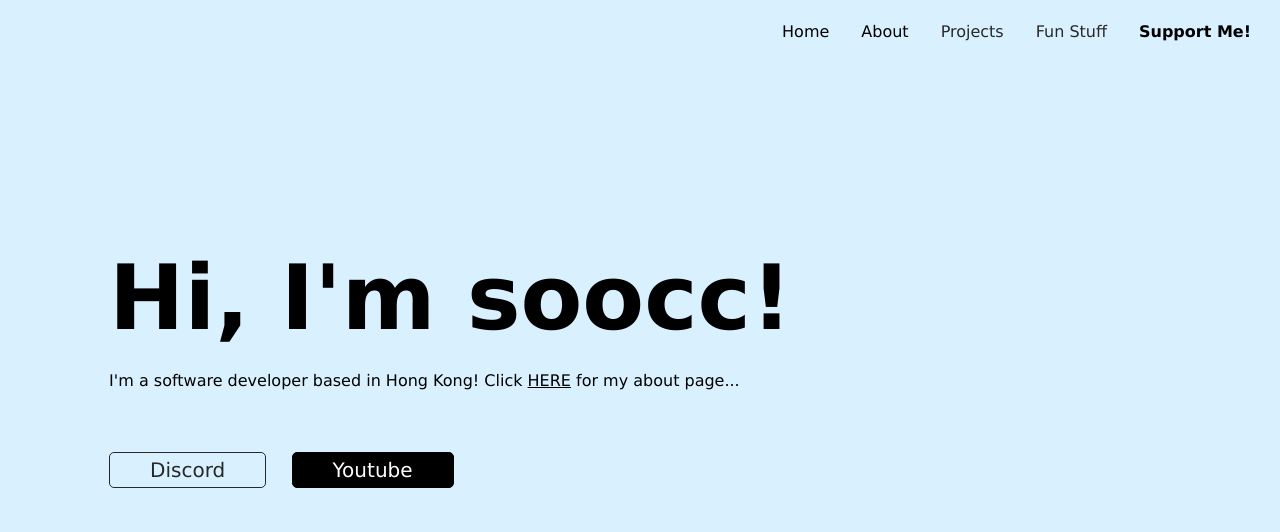
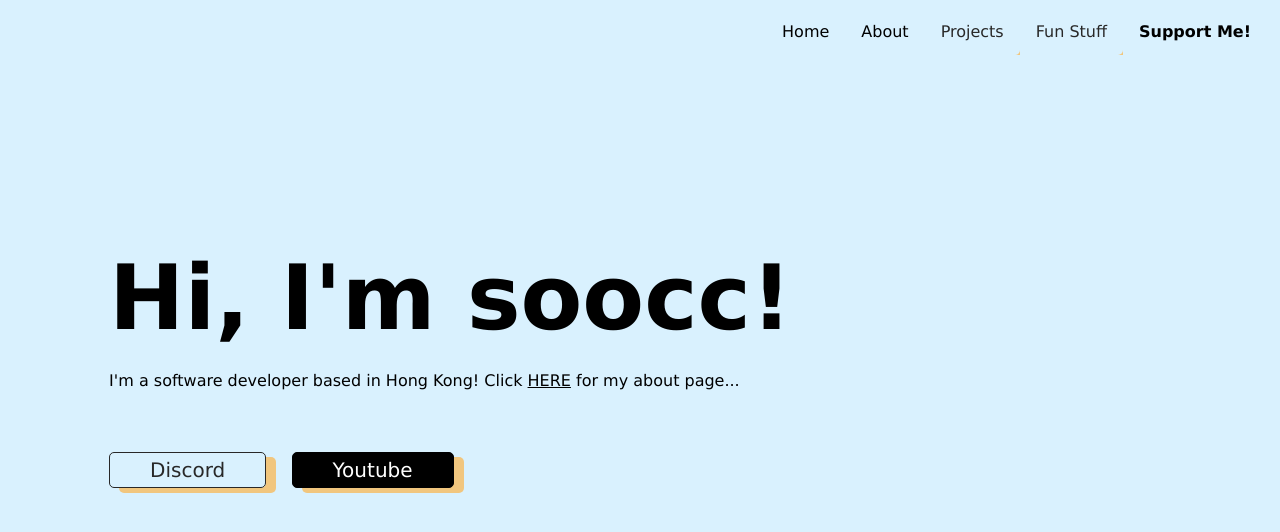
Before and after one commit to soocc/sooccsocks2, a Jekyll site: the page built from index.html, in a window 1280 px wide. Shown: the top 532 px of the page. Built offline with Jekyll 4.4.1, drawn with Linux system fonts in a browser that asks for light colours.

Commit message:
Update styles.css

```diff
--- a/styles/styles.css
+++ b/styles/styles.css
@@ -104,6 +104,7 @@
   border-width: 1px;
   border-radius: 5px 5px 5px 5px;
   cursor: pointer;
+  box-shadow: 10px 5px 0px #f1c67e;
 }
 
 .abutton {
@@ -122,6 +123,7 @@
   border-width: 1px;
   border-radius: 5px 5px 5px 5px;
   cursor: pointer;
+  box-shadow: 10px 5px 0px #f1c67e;
 }
 
 .black-button {
@@ -129,6 +131,7 @@
   background-color: black;
   border-color: black;
   margin-left: 5%;
+  box-shadow: 10px 5px 0px #f1c67e;
 }
 
 .margin5px {
```
